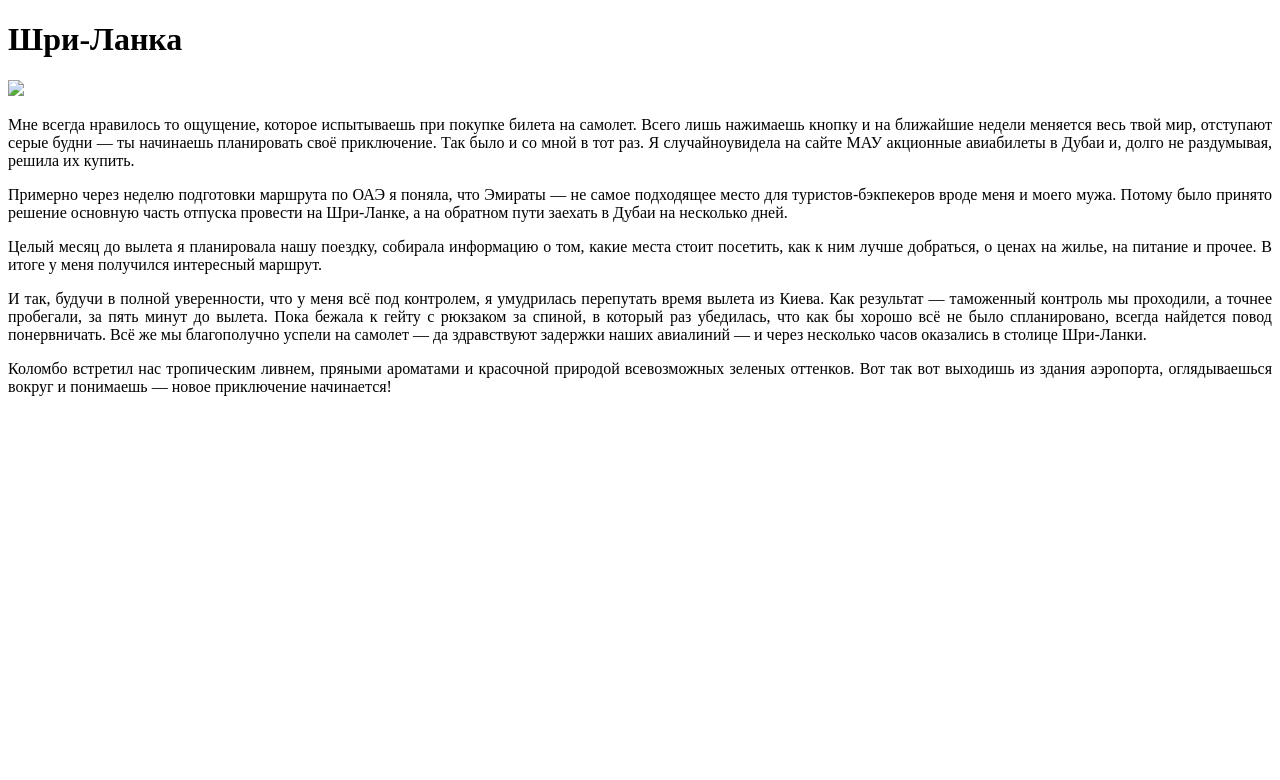
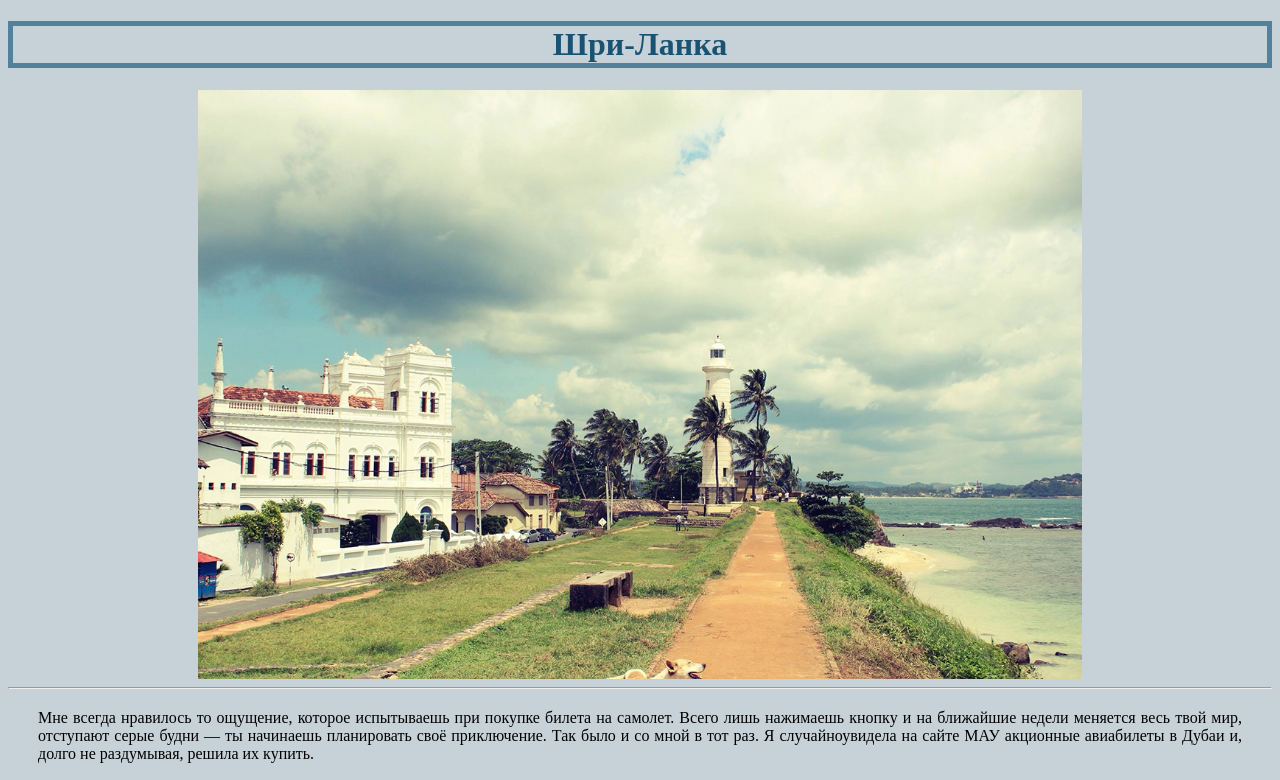
Before and after one commit to Anastasia-Pysmenna/Anastasia-Pysmenna.github.io, a plain HTML site: page index.html in a window 1280 px wide. Shown: the top 780 px of the page. Drawn offline with Linux system fonts and the light colour scheme.

Commit message:
Add files via upload

```diff
--- a/index.html
+++ b/index.html
@@ -3,10 +3,11 @@
 	<head>
 		<title>Anastasia-Pysmenna</title>
 		<meta charset="utf-8">
+		<link href="styles.css" rel="stylesheet">
 	</head>
 	<body>
 		<h1>Шри-Ланка</h1>
-		<img src="sl.jpg" width="500">
+		<img src="sl.jpg">	<hr> <p>
 		<p align="justify">Мне всегда нравилось то ощущение, которое испытываешь при покупке билета на самолет.
 		Всего лишь нажимаешь кнопку и на ближайшие недели меняется весь твой мир,
 		отступают серые будни — ты начинаешь планировать своё приключение.
@@ -26,7 +27,7 @@
 		что как бы хорошо всё не было спланировано, всегда найдется повод понервничать.
 		Всё же мы благополучно успели на самолет — да здравствуют задержки
 		наших авиалиний — и через несколько часов оказались в столице Шри-Ланки.</p>
-		<p align="justify">Коломбо встретил нас тропическим ливнем, пряными ароматами и красочной
+		<p align="justify" class="last">Коломбо встретил нас тропическим ливнем, пряными ароматами и красочной
 		природой всевозможных зеленых оттенков.
 		Вот так вот выходишь из здания аэропорта, оглядываешься вокруг и понимаешь
 		— новое приключение начинается!</p>
--- /dev/null
+++ b/styles.css
@@ -0,0 +1,19 @@
+body{
+	background: #c7d2d8;
+}
+h1{
+	text-align: center;
+	color: #1a5372;
+	border:5px solid #52819b;
+}
+img{
+	display: block;
+	margin-left: auto;
+	margin-right: auto;
+	width: 70%;
+}
+p{
+	margin: 20px 30px 0 30px
+}
+.last{
+	margin: 20px 30px 60px 30px
```
Also changed, not shown: sl.jpg (added).
